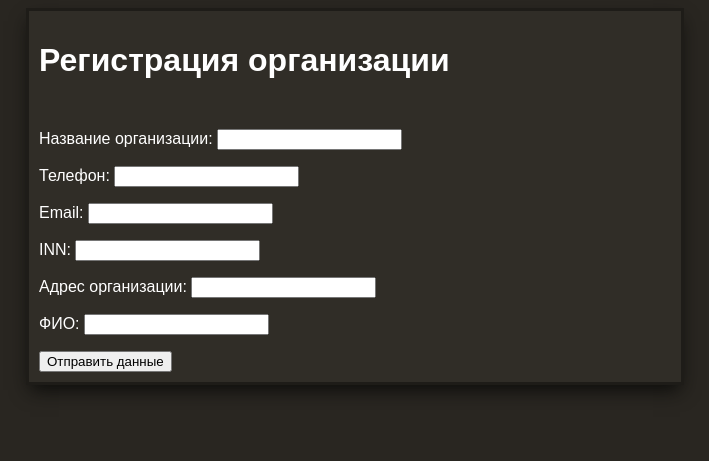
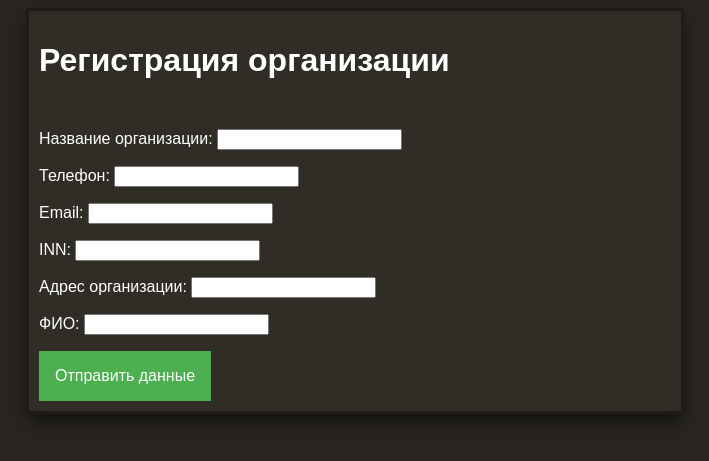
Before and after one commit to Enot1234/36enjouers_site, a Django app: page /register/ in a window 1280 px wide. Shown: the top 461 px of the page, without its empty margins (285-994 px from the left). Run offline with Django 4.2, Linux system fonts and the light colour scheme.

Commit message:
fancy_button

```diff
--- a/static/CSS/style.css
+++ b/static/CSS/style.css
@@ -283,3 +283,19 @@ body {
 .reg h1{
     margin-bottom: 50px;
 }
+
+.dropbtn {
+    background-color: #4CAF50;
+    color: white;
+    padding: 16px;
+    font-size: 16px;
+    border: none;
+}
+
+.dropbtn:hover {
+    background-color: #285d29;
+    color: rgb(166, 166, 166);
+    padding: 16px;
+    font-size: 16px;
+    border: none;
+}
--- a/templates/register/RegisterSchool.html
+++ b/templates/register/RegisterSchool.html
@@ -16,7 +16,7 @@
 
         <form method="POST">{% csrf_token %}
             {{ model.as_p }}
-            <button type="submit" size="40">Отправить данные</button>
+            <button class="dropbtn" type="submit" size="40">Отправить данные</button>
         </form>
 
     </div>
```
Also changed, not shown: 1 other file.
